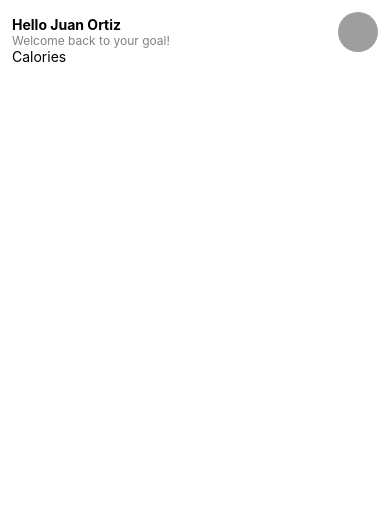
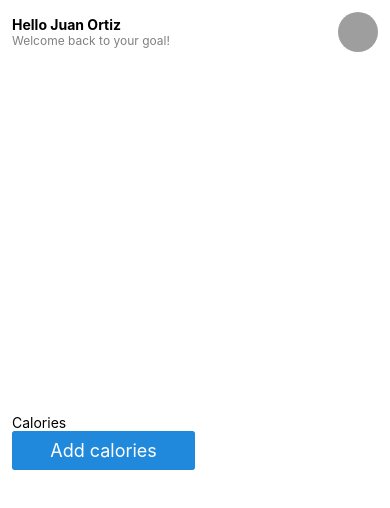
Before and after one commit to EmanuelRigo/CaloriaApp, a React Native app: screen /Home in a window 390 px wide. Shown: the top 508 px of the page. Built offline with nearby package versions, Linux system fonts and the light colour scheme; grey boxes are pictures that could not be loaded.

Commit message:
feat: add RNE button to Home view for adding calories

```diff
--- a/package.json
+++ b/package.json
@@ -5,6 +5,8 @@
   "dependencies": {
     "@react-navigation/native": "^7.4.1",
     "@react-navigation/native-stack": "^7.19.2",
+    "@rneui/base": "^5.0.0",
+    "@rneui/themed": "^5.0.0",
     "expo": "~57.0.24",
     "expo-status-bar": "~57.0.1",
     "react": "19.2.3",
--- a/src/views/Home/Home.tsx
+++ b/src/views/Home/Home.tsx
@@ -1,6 +1,8 @@
 import React from "react";
 
 import { View, Text, StyleSheet } from "react-native";
+
+import { Button } from "@rneui/themed";
 
 import Header from "../../components/Header/Header";
 
@@ -8,10 +10,17 @@ const Home = () => {
   return (
     <View style={styles.container}>
       <Header />
-      <View>
+
+      <View style={styles.content}>
         <View style={styles.leftContainer}>
           <Text>Calories</Text>
+
+          <Button
+            title="Add calories"
+            onPress={() => console.log("Button pressed")}
+          />
         </View>
+
         <View style={styles.rightContainer}></View>
       </View>
     </View>
@@ -24,6 +33,10 @@ const styles = StyleSheet.create({
     backgroundColor: "#fff",
     padding: 12,
   },
+  content: {
+    flex: 1,
+    flexDirection: "row",
+  },
   leftContainer: {
     flex: 1,
     justifyContent: "center",
```
Also changed, not shown: 1 other file (tests, documents, lock files or other folders).
